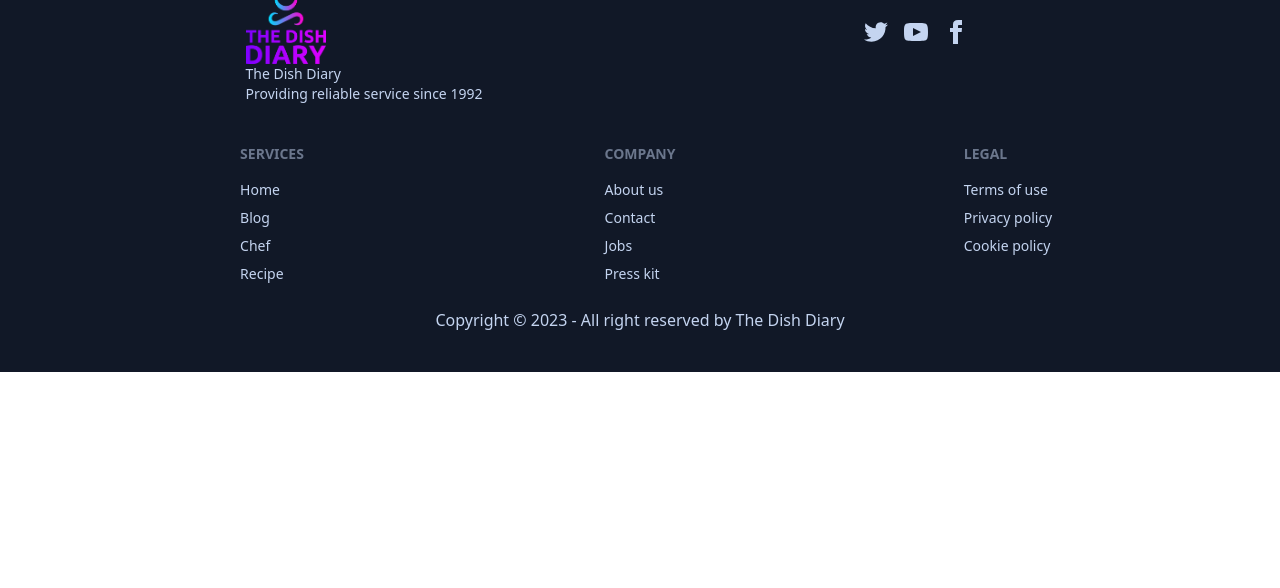
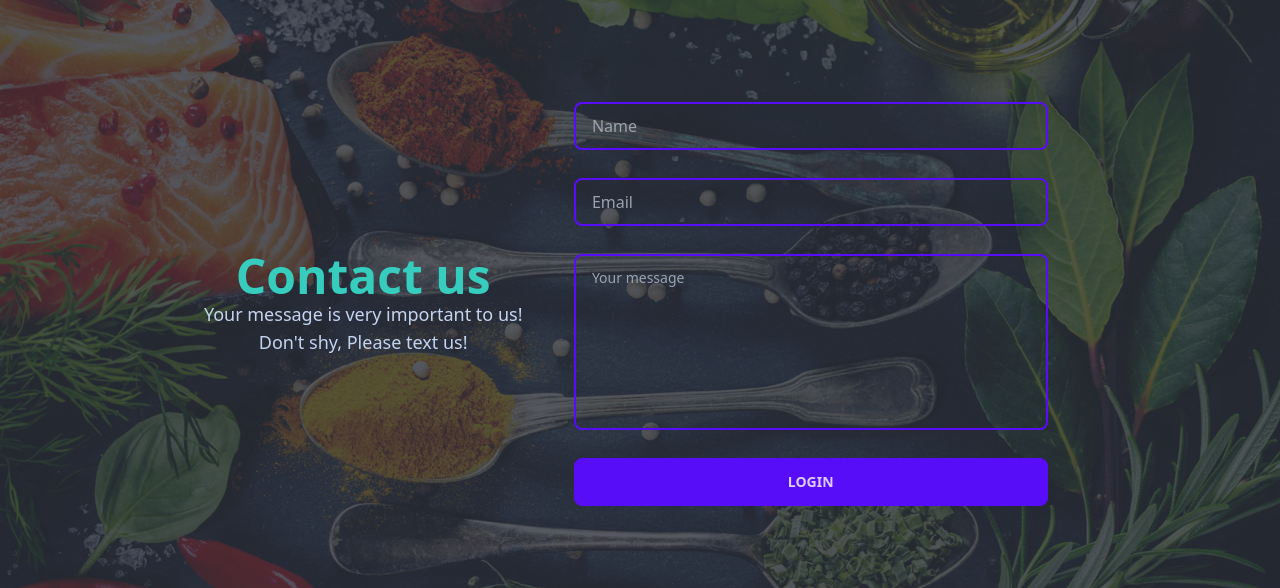
Before and after one commit to Muhammad-Hamim/the-dish-diary-client, a React (Vite) app: page / in a window 1280 px wide. Shown: the part 2202-2790 px from the top of the page. Before the commit the page ends 2574 px from the top, so only its background shows below. Built offline with nearby package versions, Linux system fonts and the light colour scheme; no server answers.

Commit message:
added contact section

```diff
--- a/src/Components/Layout/Home/Home.jsx
+++ b/src/Components/Layout/Home/Home.jsx
@@ -3,6 +3,7 @@ import { Outlet } from "react-router-dom";
 import Hero from "../Main/Hero";
 import OurServices from "../Main/OurServices";
 import Chef from "../Main/Chef/Chef";
+import Contact from "../Main/Contact/Contact";
 
 
 const Home = () => {
@@ -11,6 +12,7 @@ const Home = () => {
       <Hero></Hero>
       <OurServices></OurServices>
       <Chef></Chef>
+      <Contact></Contact>
     </>
   );
 };
--- /dev/null
+++ b/src/Components/Layout/Main/Contact/Contact.jsx
@@ -0,0 +1,53 @@
+import React from "react";
+import bg from "../../../../assets/Hero3.jpg";
+
+const Contact = () => {
+  return (
+    <div>
+      <div
+        className="hero min-h-screen"
+        style={{
+          backgroundImage: `url(${bg})`,
+        }}>
+        <div className="hero-overlay bg-opacity-60"></div>
+        <div className="hero-content grid-cols-1 text-center text-neutral-content">
+          <div className="text-center">
+            <h2 className="text-5xl font-bold text-accent">Contact us</h2>
+            <p className="text-lg">
+              Your message is very important to us! Don't shy, Please text us!
+            </p>
+          </div>
+          <div className="card border-5 border-transparent w-full shadow-gray-500 bg-transparent">
+            <div className="card-body space-y-5">
+              <div className="form-control ">
+                <input
+                  type="text"
+                  placeholder="Name"
+                  className="input input-bordered border-2 border-primary bg-transparent"
+                />
+              </div>
+              <div className="form-control ">
+                <input
+                  type="email"
+                  placeholder="Email"
+                  className="input input-bordered border-2 border-primary bg-transparent"
+                />
+              </div>
+              <div className="form-control">
+                <textarea
+                  type="text"
+                  placeholder="Your message"
+                  className="textarea resize-none h-44 textarea-bordered bg-transparent border-2 border-primary"></textarea>
+              </div>
+              <div className="form-control mt-6">
+                <button className="btn btn-primary">Login</button>
+              </div>
+            </div>
+          </div>
+        </div>
+      </div>
+    </div>
+  );
+};
+
+export default Contact;
```
Also changed, not shown: firebase.json, 2 other files (tests, documents, lock files or other folders).
